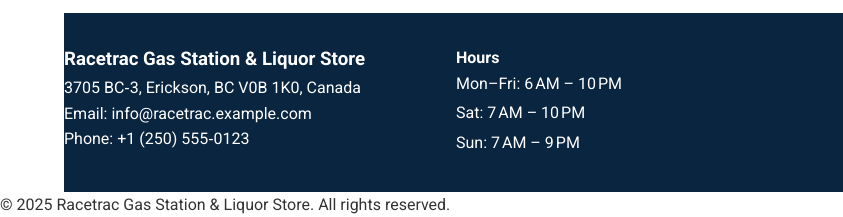
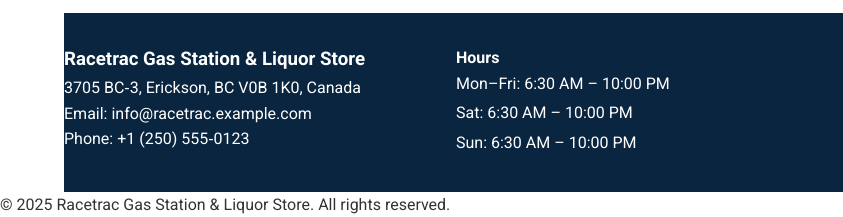
Before and after one commit to ompatelhp333-sys/racetrac-website, a plain HTML site: page index.html in a window 1280 px wide. Shown: the part 1589-1806 px from the top of the page, 0-843 px from the left. Drawn offline with Linux system fonts and the light colour scheme.

Commit message:
Update business hours to Dec 2025 schedule

```diff
--- a/index.html
+++ b/index.html
@@ -176,9 +176,10 @@
         <div>
           <h4>Hours</h4>
           <ul class="hours">
-            <li>Mon–Fri: 6 AM – 10 PM</li>
-            <li>Sat: 7 AM – 10 PM</li>
-            <li>Sun: 7 AM – 9 PM</li>
+            <!-- Updated business hours to December 2025 schedule -->
+            <li>Mon–Fri: 6:30 AM – 10:00 PM</li>
+            <li>Sat: 6:30 AM – 10:00 PM</li>
+            <li>Sun: 6:30 AM – 10:00 PM</li>
           </ul>
         </div>
         <div>
```
